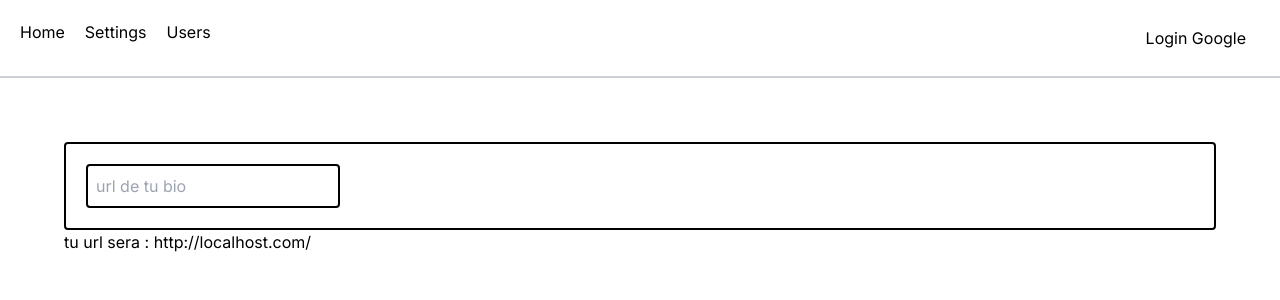
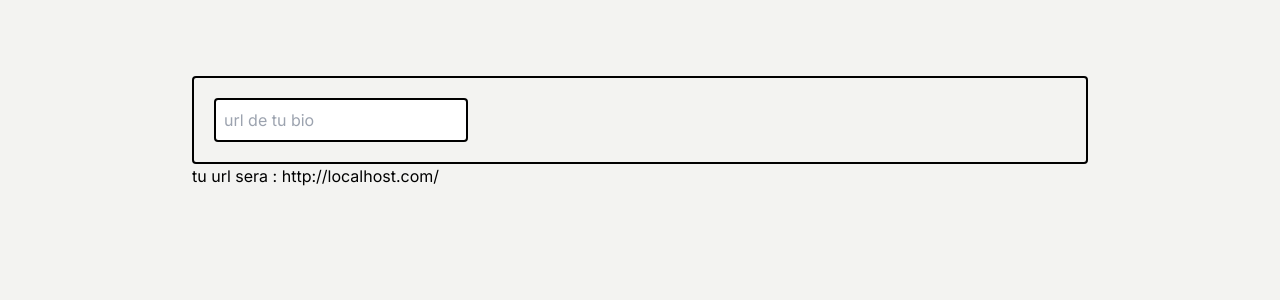
Before and after one commit to danielcgilibert/OpenLink, a Next.js app: page /create-bio in a window 1280 px wide. Shown: the top 300 px of the page. Built offline with nearby package versions, Linux system fonts and the light colour scheme; no server answers.

Commit message:
♻️ refactor(layout.tsx): remove unused getCurrentUser function import and currentUser variable ✨ feat(layout.tsx): add background color to body and adjust main element styles to improve layout design

```diff
--- a/src/app/layout.tsx
+++ b/src/app/layout.tsx
@@ -1,7 +1,6 @@
 import Header from '@/components/Header'
 import '../styles/globals.css'
 import { Inter } from 'next/font/google'
-import getCurrentUser from '@/actions/getUser'
 
 const inter = Inter({ subsets: ['latin'] })
 
@@ -15,13 +14,12 @@ export default async function RootLayout({
 }: {
   children: React.ReactNode
 }) {
-  const currentUser = await getCurrentUser()
-
   return (
     <html lang="en">
-      <body className={`h-screen w-full  ${inter.className}`}>
-        <Header currentUser={currentUser} />
-        <main className="max-w-7xl mx-auto">{children}</main>
+      <body className={` bg-[#f3f3f1] h-screen w-full  ${inter.className}`}>
+        <main className="relative mt-3  max-w-5xl mx-auto h-full">
+          {children}
+        </main>
       </body>
     </html>
   )
```
